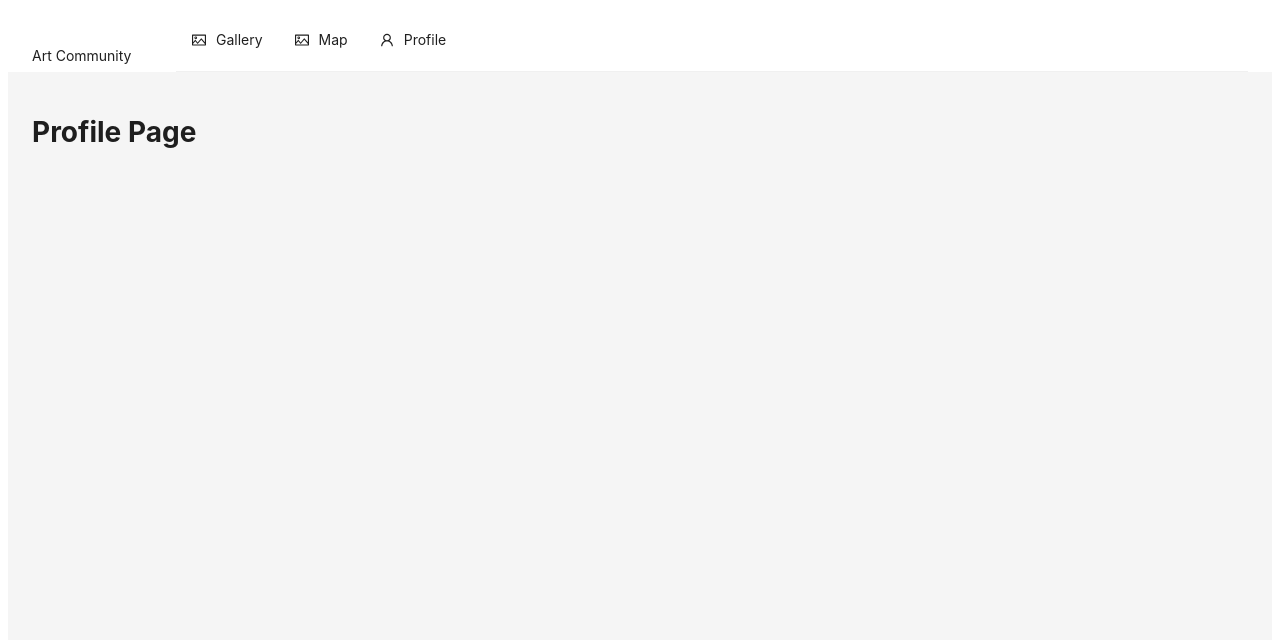
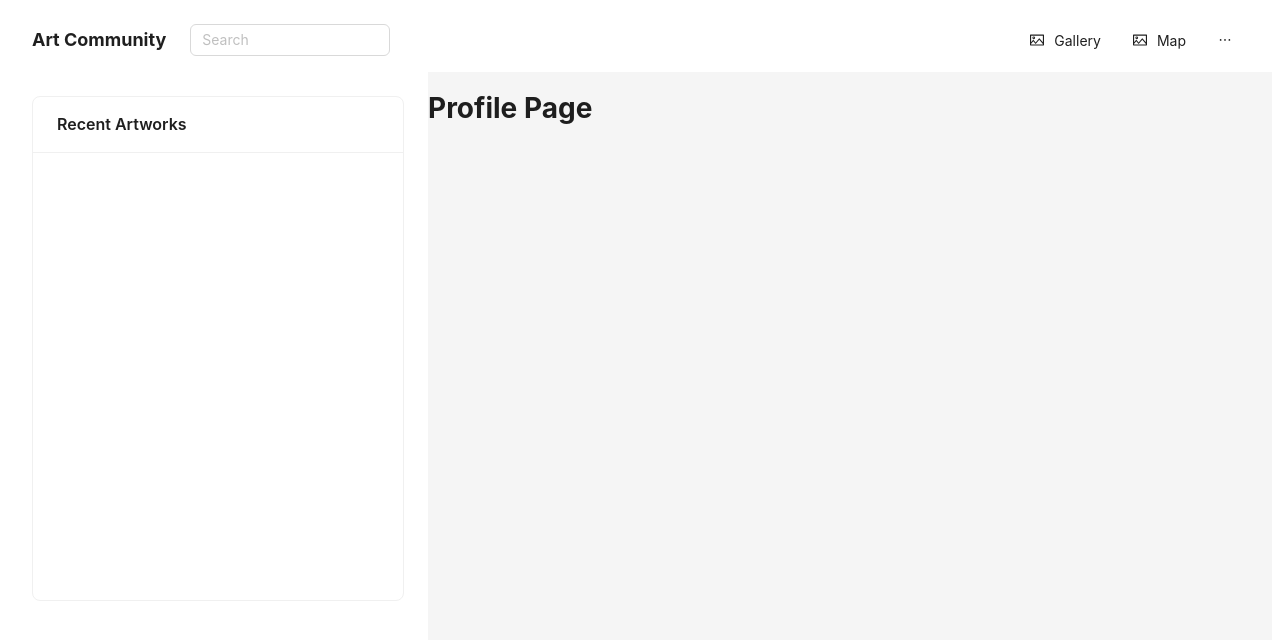
Before and after one commit to rosannadeng/geo_pinterest, a React (Create React App) app in the folder frontend/: page /profile in a window 1280 px wide. Shown: the top 640 px of the page. Built offline with nearby package versions, Linux system fonts and the light colour scheme.

Commit message:
modified header flex layout

```diff
--- a/frontend/src/components/Layout/AppHeader.jsx
+++ b/frontend/src/components/Layout/AppHeader.jsx
@@ -1,30 +1,69 @@
 import React from 'react';
-import { Layout, Menu, Button, Avatar } from 'antd';
-import { Link, useNavigate } from 'react-router-dom';
-import { UserOutlined, PictureOutlined, LogoutOutlined } from '@ant-design/icons';
+import { Layout, Menu, AutoComplete } from 'antd';
+import { Link } from 'react-router-dom';
+import { PictureOutlined, HomeOutlined, UserOutlined } from '@ant-design/icons';
 
 const { Header } = Layout;
 
 const AppHeader = () => {
-  const navigate = useNavigate();
-  const isAuthenticated = localStorage.getItem('token');
-
   const menuItems = [
-    { key: 'gallery', label: 'Gallery', icon: <PictureOutlined />, onClick: () => navigate('/gallery') },
-    { key: 'map', label: 'Map', icon: <PictureOutlined />, onClick: () => navigate('/map') },
-    { key: 'profile', label: 'Profile', icon: <UserOutlined />, onClick: () => navigate('/profile') },
+    {
+      key: 'gallery',
+      label: <Link to="/gallery">Gallery</Link>,
+      icon: <PictureOutlined />
+    },
+    {
+      key: 'map',
+      label: <Link to="/map">Map</Link>,
+      icon: <PictureOutlined />
+    },
+    {
+      key: 'profile',
+      label: <Link to="/profile">Profile</Link>,
+      icon: <UserOutlined />
+    }
   ];
 
-  // authentication test temporarily by GPT, need replace with real authentication
+  return (
+    <Header
+      style={{
+        background: '#fff',
+        padding: '0 24px',
+        display: 'flex',
+        alignItems: 'center',
+        justifyContent: 'space-between'
+      }}
+    >
+      {/* left */}
+      <div style={{
+        display: 'flex',
+        alignItems: 'center'
+      }}>
+        <div style={{
+          marginRight: '24px',
+          fontSize: '18px',
+          fontWeight: 'bold'
+        }}>
+          <Link to="/" style={{ color: 'inherit' }}>Art Community</Link>
+        </div>
+        <AutoComplete
+          options={[]}
+          style={{ width: 200 }}
+          placeholder="Search"
+        />
+      </div>
 
-
-
-  return (
-    <Header style={{ background: '#fff', padding: '0 24px' }}>
-      <div style={{ float: 'left', width: 120, height: 31, margin: '16px 24px 16px 0' }}>
-        <Link to="/" style={{ color: 'inherit' }}>Art Community</Link>
-      </div>
-      <Menu mode="horizontal" items={[...menuItems]} />
+      {/* right */}
+      <Menu
+        mode="horizontal"
+        items={menuItems}
+        style={{
+          background: '#fff',
+          border: 'none',
+          flex: 'none',
+          marginLeft: 'auto'
+        }}
+      />
     </Header>
   );
 };
--- a/frontend/src/components/Layout/AppSider.jsx
+++ b/frontend/src/components/Layout/AppSider.jsx
@@ -6,7 +6,7 @@ const { Sider } = Layout;
 
 const AppSider = () => {
   return (
-    <Sider width={300} style={{ background: '#fff', padding: '24px' }}>
+    <Sider width={420} style={{ background: '#fff', padding: '24px' }}>
       <Card title="Recent Artworks">
         <ImageWall />
       </Card>
--- a/frontend/src/components/Layout/MainLayout.jsx
+++ b/frontend/src/components/Layout/MainLayout.jsx
@@ -1,7 +1,7 @@
 import React from 'react';
 import { Layout } from 'antd';
 import AppHeader from './AppHeader';
-
+import AppSider from './AppSider';
 const { Content } = Layout;
 
 const MainLayout = ({ children }) => {
@@ -9,7 +9,8 @@ const MainLayout = ({ children }) => {
     <Layout>
       <AppHeader />
       <Layout>
-        <Content style={{ padding: '24px', minHeight: 'calc(100vh - 64px)' }}>
+        <AppSider />
+        <Content style={{ padding: '0', minHeight: 'calc(100vh - 64px)' }}>
           {children}
         </Content>
       </Layout>
--- a/frontend/src/pages/Home/index.jsx
+++ b/frontend/src/pages/Home/index.jsx
@@ -7,7 +7,6 @@ const { Content } = Layout;
 const Home = () => {
   return (
     <Layout>
-        <AppSider />
         <Content>
             <h1>Home Page</h1>
         </Content>
```
